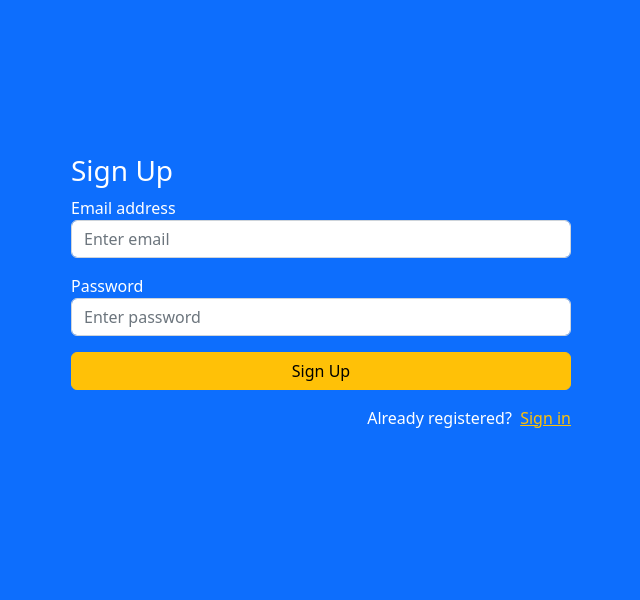
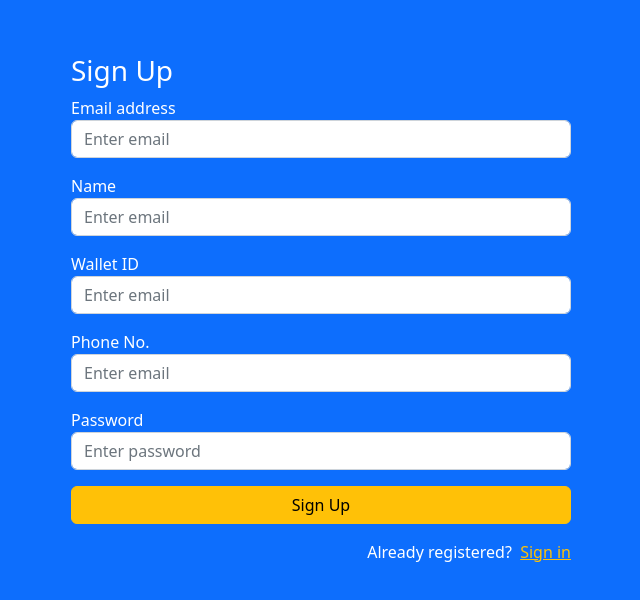
Before and after one commit to bhavy2908/NFT-warranty-system, a React (Create React App) app: page /signup in a window 1280 px wide. Shown: the part 146-746 px from the top of the page, without its empty margins (319-959 px from the left). Built offline with nearby package versions, Linux system fonts and the light colour scheme; no server answers; the database is empty.

Commit message:
added User Database

```diff
--- a/src/Login.js
+++ b/src/Login.js
@@ -9,6 +9,8 @@ const Login = () => {
     const email = useRef(null);
     const pass = useRef(null);
     const navigate = useNavigate();
+
+
 
 
 
--- a/src/Products.js
+++ b/src/Products.js
@@ -38,7 +38,7 @@ const Products = () => {
                 {products && products.map(product => {
                     return (
 
-                        <Card style={{ width: '18rem', textAlign:"center", marginRight: "40px", marginTop: "20px" }}>
+                        <Card style={{ width: '18rem', textAlign:"center", marginRight: "40px", marginTop: "20px " }}>
                             <Card.Img variant="top" src={p1} style={{ width: "260px" }} />
                             <Card.Body >
                                 <Card.Title>{product.f_name}</Card.Title>
--- a/src/Signup.js
+++ b/src/Signup.js
@@ -1,20 +1,42 @@
-import React, { useRef } from 'react'
+import React, { useRef, useState, useEffect } from "react";
 import { auth } from './firebase'
 import { createUserWithEmailAndPassword } from 'firebase/auth'
 import { Link, Navigate, useNavigate } from 'react-router-dom';
+import { db } from "./firebase";
+import { collection, getDocs, addDoc, getDoc } from "firebase/firestore";
 
 const Signup = () => {
     const email = useRef(null);
     const pass = useRef(null);
+    const name = useRef(null);
+    const wallet_id = useRef(null);
+    const phone = useRef(null);
+
+    const [users, setUsers] = useState([]);
+    const usersCollectionRef = collection(db, "users");
+
+    useEffect(() => {
+        const getUsers = async () => {
+            const data = await getDocs(usersCollectionRef);
+            setUsers(data.docs.map((doc) => ({ ...doc.data(), id: doc.id })))
+        };
+
+        getUsers();
+        console.log(users)
+
+    }, []);
 
     const navigate = useNavigate();
 
-    const handleSubmit = (e) => {
+    const addData = async (e) => {
         e.preventDefault();
+        await addDoc(usersCollectionRef, { f_name: name.current.value, f_email: email.current.value, f_phone: phone.current.value, f_wallet: wallet_id.current.value });
+        console.log(users)
         createUserWithEmailAndPassword(auth, email.current.value, pass.current.value).then(
             (authUser) => {
                 console.log(authUser)
                 navigate('/home');
+
             }
         ).catch(
             (error) => {
@@ -23,9 +45,15 @@ const Signup = () => {
         );
     }
 
+    const handleSubmit = (e) => {
+        e.preventDefault();
+
+
+    }
+
     return (
         <div className='bg-primary' style={{ height: "100vh" }}>
-            <div className='bg-primary' style={{ width: "500px", marginLeft: "auto", marginRight: "auto", paddingTop: "300px", color: "white" }}>
+            <div className='bg-primary' style={{ width: "500px", marginLeft: "auto", marginRight: "auto", paddingTop: "200px", color: "white" }}>
                 <form style={{ marginTop: "0px" }}>
                     <h3>Sign Up</h3>
 
@@ -39,6 +67,33 @@ const Signup = () => {
                         />
                     </div>
                     <div className="mb-3">
+                        <label>Name</label>
+                        <input
+                            type="email"
+                            className="form-control"
+                            placeholder="Enter email"
+                            ref={name}
+                        />
+                    </div>
+                    <div className="mb-3">
+                        <label>Wallet ID</label>
+                        <input
+                            type="email"
+                            className="form-control"
+                            placeholder="Enter email"
+                            ref={wallet_id}
+                        />
+                    </div>
+                    <div className="mb-3">
+                        <label>Phone No.</label>
+                        <input
+                            type="email"
+                            className="form-control"
+                            placeholder="Enter email"
+                            ref={phone}
+                        />
+                    </div>
+                    <div className="mb-3">
                         <label>Password</label>
                         <input
                             type="password"
@@ -48,7 +103,7 @@ const Signup = () => {
                         />
                     </div>
                     <div className="d-grid">
-                        <button type="submit" className="btn btn-warning" onClick={handleSubmit}>
+                        <button type="submit" className="btn btn-warning" onClick={handleSubmit && addData}>
                             Sign Up
                         </button>
                     </div>
```
